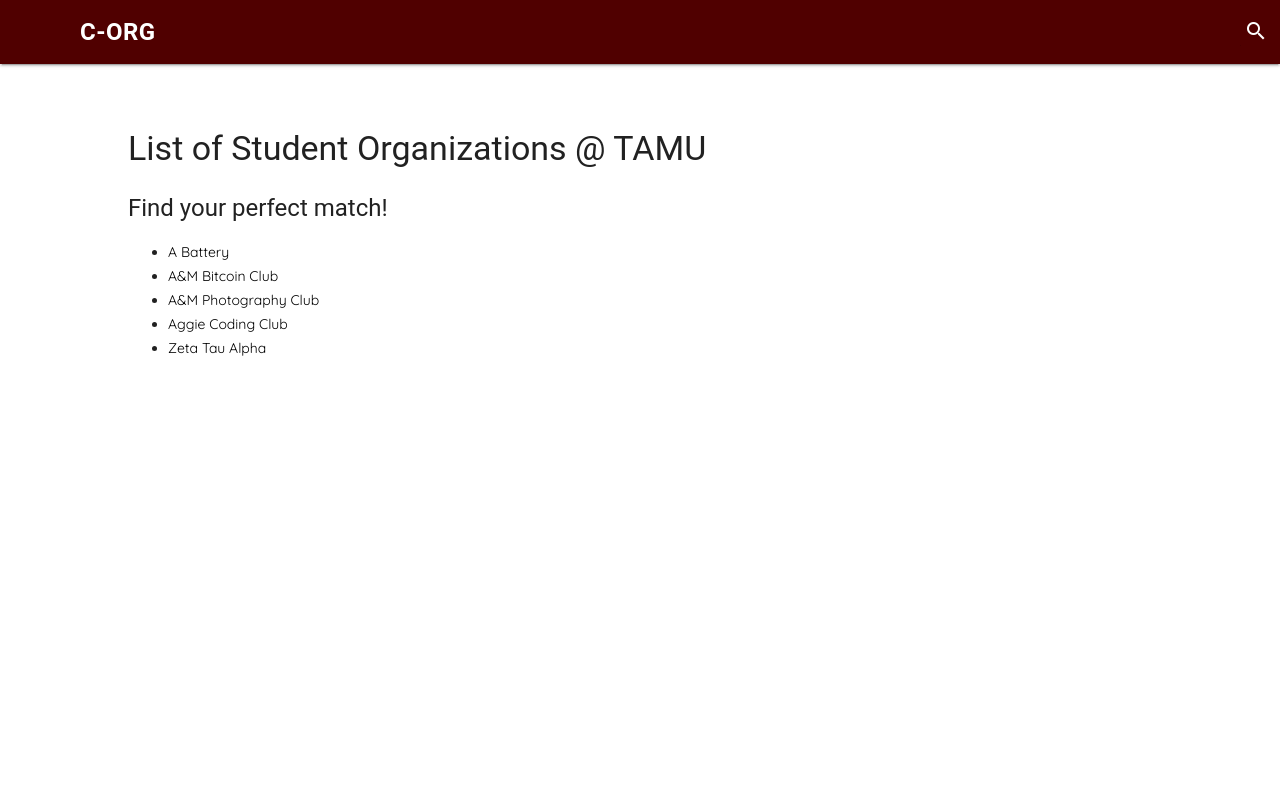
After one commit to jo-zho/HowdyHackers2019, a Flask app: page /organizations in a window 1280 px wide. The commit adds this page. Run offline with Flask 2, Linux system fonts and the light colour scheme.

Commit message:
basic website (with searching) is complete

```diff
--- a/app.py
+++ b/app.py
@@ -1,18 +1,123 @@
-from flask import Flask, render_template
+from flask import Flask, render_template, url_for, make_response, request, redirect
+import json
 
 app = Flask(__name__)
+org_json = "organizations.json"
 
-@app.route("/")
-def ex():
-    return render_template("layout.html")
+def search(search_words):  # inefficient search
+    #takes in a string that the user puts
+    search_words = search_words.upper()  # turns words to upper case to prevent formatting issues
+    search_words = search_words.split(' ')  # splits words apart at spaces
+    with open(org_json) as file:
+        org_data = json.load(file)
 
-@app.route("/home")
+    # dictionaries which keep track of the org names and the amount of matches to the search
+    name_list = {}
+    tag_list = {}
+
+    # first searching through the organizations name
+    for i in search_words:
+        for key in org_data.keys():
+            if i in key.split('-'):
+                if key not in name_list:
+                    name_list[key] = 1  # puts counter to one
+                else:
+                    name_list[key] += 1 # adds one to counter since match occurred
+
+    # then searching through tags
+    for i in search_words:
+        for key, value in org_data.items():
+            if i in value["tags"]:
+                if key not in name_list and key not in tag_list:  # preventing the inclusion of orgs that are already in name_list
+                    tag_list[key] = 1
+                elif key in tag_list:
+                    tag_list[key] += 1
+
+    # create list for org names arranged in priority of name (from greatest value to least)  and tags (from greatest to least)
+    final_list =[]
+    for key, value in name_list.items():
+        for i in range(len(search_words), 0, -1):
+            if i == value:
+                final_list.append(key)
+    for key, value in tag_list.items():
+        for i in range(len(search_words), 0, -1):
+            if i == value:
+                final_list.append(key)
+
+    return final_list
+
+
+@app.route("/", methods=["GET", "POST"])
 def home():
     return render_template("home.html")
 
-@app.route("/organization")
+@app.route("/about", methods=["GET", "POST"])
+def about():
+    return render_template("about.html")
+
+@app.route("/organizations")
 def organization():
-    return render_template("organization.html")
+    with open(org_json) as file:
+        org_data = json.load(file)
+
+    return render_template("list_organizations.html", org_data = org_data)
+
+# for testing purposes
+# @app.route("/single")
+# def org():
+#     return render_template("organization.html")
+
+# Basic idea for API:
+#   get and post request for search
+#   get request with organization name in title (most likely will have to be exact name)
+#   post request (if adding functionality for organization accounts) which handles adding new info to database
+#   post request which updates organization info
+
+@app.route("/search", methods=["GET", "POST"])
+def org_search():
+    if request.method == "POST":
+        print("search post")
+        search_words = request.form["search"]
+        print("#2")
+        with open(org_json) as file:
+            org_date = json.load(file)
+        org_endpoint = search(search_words)
+        org_list = [org_date[i]["name"] for i in org_endpoint]
+        print("#3")
+        return render_template("search.html", org_list = org_list, org_endpoint = org_endpoint)
+    return render_template("search.html")
+
+@app.route("/organizations/<org_name>", methods=["GET"])
+def org_info(org_name):
+    try:
+        org_name = org_name.upper()
+        with open(org_json) as file:
+            org_data = json.load(file)
+
+        title = org_data[org_name]["name"]
+        abbreviation = org_data[org_name]["abbrev"]
+        description = org_data[org_name]["description"]
+        contact = org_data[org_name]["contact"]
+        website = org_data[org_name]["website"]
+        level = org_data[org_name]["level"]
+        dues = org_data[org_name]["dues"]
+        size = org_data[org_name]["size"]
+        tags = org_data[org_name]["tags"]
+        if abbreviation != "":
+            return render_template("organization.html", title=title, abbreviation=abbreviation, description=description, contact=contact, website=website, level=level, dues=dues, size=size, tags=tags)
+        else:
+            return render_template("organization.html", title=title, description=description, contact=contact, website=website, level=level, dues=dues, size=size, tags=tags)
+    except:
+        return make_response(render_template("not_found.html"), 404)
+
+# Will be implemented once authorization is implemented
+# @app.route("/organizations/<org_id>/create", methods=["POST"])
+# def org_create(org_id):
+#     return make_response(200)
+
+# @app.route("/organizations/<org_id>/update", methods=["POST"])
+# def org_update(org_id):
+#     return make_response(200)
 
 if __name__ == "__main__":
     app.run(debug = True)
--- /dev/null
+++ b/organizations.json
@@ -0,0 +1,57 @@
+{
+   "A-BATTERY": {
+        "name": "A Battery",
+        "abbrev": "A-Batt",
+        "contact": "fhauffe@corps.tamu.edu",
+        "level": ["UG", "G"],
+        "tags": ["CORPS"],
+        "dues": "$40 / year",
+        "size": "51 - 100",
+        "website": "http://abattery.tamu.edu",
+        "description": "A-Battery is a Corps of Cadets and Fightin' Texas Aggie Band outfit that exists to challenge people physically, mentally, and morally, to cultivate lifelong relationships, and to shape leaders of character prepared for the future."
+    },
+    "A&M-BITCOIN-CLUB": {
+        "name": "A&M Bitcoin Club",
+        "abbrev": "",
+        "contact": "mattlohstroh@tamu.edu",
+        "level": ["UG", "G", "F/S"],
+        "tags": ["LEARNING"],
+        "dues": "$20 / semester",
+        "size": "1-30",
+        "website": "N/A",
+        "description": "To further the education and adoption of Bitcoin."
+    },
+    "A&M-PHOTOGRAPHY-CLUB": {
+        "name": "A&M Photography Club",
+        "abbrev": "Photo Club",
+        "contact": "photographyclub.tamu@gmail.com",
+        "level": ["UG", "G", "F/S"],
+        "tags": ["PHOTOGRAPHY"],
+        "dues": "$40 / year",
+        "size": "51-100",
+        "website": "https://maroonlink.tamu.edu/organization/photography_club",
+        "description": "This organization is aimed towards A&M students who enjoy photography and taking pictures as a lifestyle. A&M Photography Club provides a more interconnected campus social network through photo sharing and collaboration among A&M students and A&M student groups while promoting awareness of the enriching opportunities available to all students. We intend to enrich the Aggie experience by organizing a photography network of students who enjoy taking pictures and making their photos easily accessible for the enjoyment of everyone in the A&M community."
+        },
+    "AGGIE-CODING-CLUB": {
+        "name": "Aggie Coding Club",
+        "abbrev": "ACC",
+        "contact": "aggiecodingclub@gmail.com",
+        "level": ["UG", "G", "F/S"],
+        "tags": ["COMPUTER SCIENCE","CS", "CODING", "NETWORKING"],
+        "dues": "no dues",
+        "size": "51-100",
+        "website": "http://aggiecodingclub.com",
+        "description": "Provides an opportunity to have real world experiences through project development and valuable networking opportunities."
+        },
+    "ZETA-TAU-ALPHA": {
+        "name": "Zeta Tau Alpha",
+        "abbrev": "ZTA",
+        "contact": "tamuztapresident@gmail.com",
+        "level": ["UG"],
+        "tags": ["GREEK LIFE", "NETWORKING"],
+        "dues": "No dues",
+        "size": "300-1000",
+        "website": "http://tamu.zetataualpha.org/",
+        "description": "The purpose of Zeta Tau Alpha is to intensify friendship, promote happiness among its members, to perform such deeds, and to mould such opinions as will conduce to the building up of a purer and nobler womanhood in the world."
+        }
+}
--- /dev/null
+++ b/static/styles/general.css
@@ -0,0 +1,81 @@
+.content{
+
+    margin: 5% 10%;
+    font-family: 'Quicksand', sans-serif;
+}
+
+body {
+    background-color: white;
+    font-family: 'Quicksand', sans-serif;
+}
+
+a {
+    color: black;
+}
+.mdl-layout__header {
+    background-color: #500000;
+}
+
+.material-icons {
+    color: white;
+
+}
+
+.mdl-textfield__input {
+    color: white;
+}
+
+.mdl-layout-title{
+    color: white;
+}
+
+.project-name{
+    font-size: 24px;
+    font-weight: bold;
+}
+
+.org-list{
+    text-decoration: none;
+}
+
+.org-list:hover{
+    background-color: #500000;
+    color: white;
+    padding: 2px;
+    font-family: quicksand;
+}
+
+.format{
+    font-weight: bold;
+}
+
+.format1{
+    font-weight: bold;
+    /* text-align: right; */
+
+}
+
+.org-content{
+    float: left;
+    width: 70%;
+    box-sizing: border-box;
+    border-right: 1px solid gray;
+}
+.org-aside{
+    float: right;
+    width: 30%;
+    padding-left: 2%;
+    box-sizing: border-box;
+}
+
+@media(max-width: 600px){
+    .org-content{
+        float: none;
+        width: 100%;
+        border-right: 0px;
+    }
+    .org-aside{
+        float: right;
+        width: 100%;
+    }
+}
--- a/templates/layout.html
+++ b/templates/layout.html
@@ -7,14 +7,20 @@
     <link rel="stylesheet" href="https://fonts.googleapis.com/icon?family=Material+Icons">
     <link rel="stylesheet" href="https://code.getmdl.io/1.3.0/material.indigo-pink.min.css">
     <script defer src="https://code.getmdl.io/1.3.0/material.min.js"></script>
-    <link rel="stylesheet" href="https://code.getmdl.io/1.3.0/material.pink-cyan.min.css" />
+    <link rel="stylesheet" href="https://code.getmdl.io/1.3.0/material.light_blue-purple.min.css" />
+    <link type="text/css" rel="stylesheet" href="{{url_for('static', filename='styles/general.css')}}">
+    <link href="https://fonts.googleapis.com/css?family=Quicksand&display=swap" rel="stylesheet">
+
+    {% block head %}{% endblock %}
 
 </head>
 <body>
     <div class="mdl-layout mdl-js-layout mdl-layout--fixed-header
             mdl-layout--fixed-header">
-  <header class="mdl-layout__header">
+    <header class="mdl-layout__header">
     <div class="mdl-layout__header-row">
+        <a href="/" style="text-decoration: none;"><span class="mdl-layout-title project-name">C-ORG</span></a>
+
       <div class="mdl-layout-spacer"></div>
       <div class="mdl-textfield mdl-js-textfield mdl-textfield--expandable
                   mdl-textfield--floating-label mdl-textfield--align-right">
@@ -22,19 +28,21 @@
                for="fixed-header-drawer-exp">
           <i class="material-icons">search</i>
         </label>
+        <form action="{{url_for('org_search')}}" method="POST">
         <div class="mdl-textfield__expandable-holder">
-          <input class="mdl-textfield__input" type="text" name="sample"
+          <input class="mdl-textfield__input" type="text" name="search"
                  id="fixed-header-drawer-exp">
         </div>
+        </form>
       </div>
     </div>
   </header>
   <div class="mdl-layout__drawer">
-    <span class="mdl-layout-title">Title</span>
+    <span class="mdl-layout-title"><a class="mdl-navigation__link project-name" href="/"> C-ORG</a></span>
     <nav class="mdl-navigation">
-      <a class="mdl-navigation__link" href="home">Home</a>
-      <a class="mdl-navigation__link" href="organization">Organization</a>
-
+      <a class="mdl-navigation__link" href="/about">About</a>
+      <a class="mdl-navigation__link" href="/organizations">Organizations</a>
+      <a class="mdl-navigation__link" href="/search">Search</a>
     </nav>
   </div>
   <main class="mdl-layou    t__content">
--- /dev/null
+++ b/templates/list_organizations.html
@@ -0,0 +1,22 @@
+<!-- showing a list of organizations -->
+{% extends "layout.html" %}
+
+{% block head %}
+<title>Organizations</title>
+{% endblock %}
+
+{% block body %}
+<div class = "content">
+    <h3>List of Student Organizations @ TAMU</h3>
+    <h4>Find your perfect match!</h4>
+
+    <ul>
+    {% for key, value in org_data.items()%}
+        <li> <a href="/organizations/{{key}}" class="org-list"> {{value["name"]}} </a> </li>
+    {% endfor %}
+    </ul>
+
+
+</div>
+
+{% endblock %}
--- /dev/null
+++ b/test.py
@@ -0,0 +1,6 @@
+import json
+from pprint import pprint
+
+with open("test.json") as json_data:
+    d = json.load(json_data)
+    print(d)
```
Also changed, not shown: templates/about.html (added, +11 -0 lines), templates/home.html (+20 -2 lines), templates/not_found.html (added, +11 -0 lines), templates/organization.html (+25 -2 lines), templates/search.html (added, +18 -0 lines), README.md, static/images/tam-logo.png (added).
